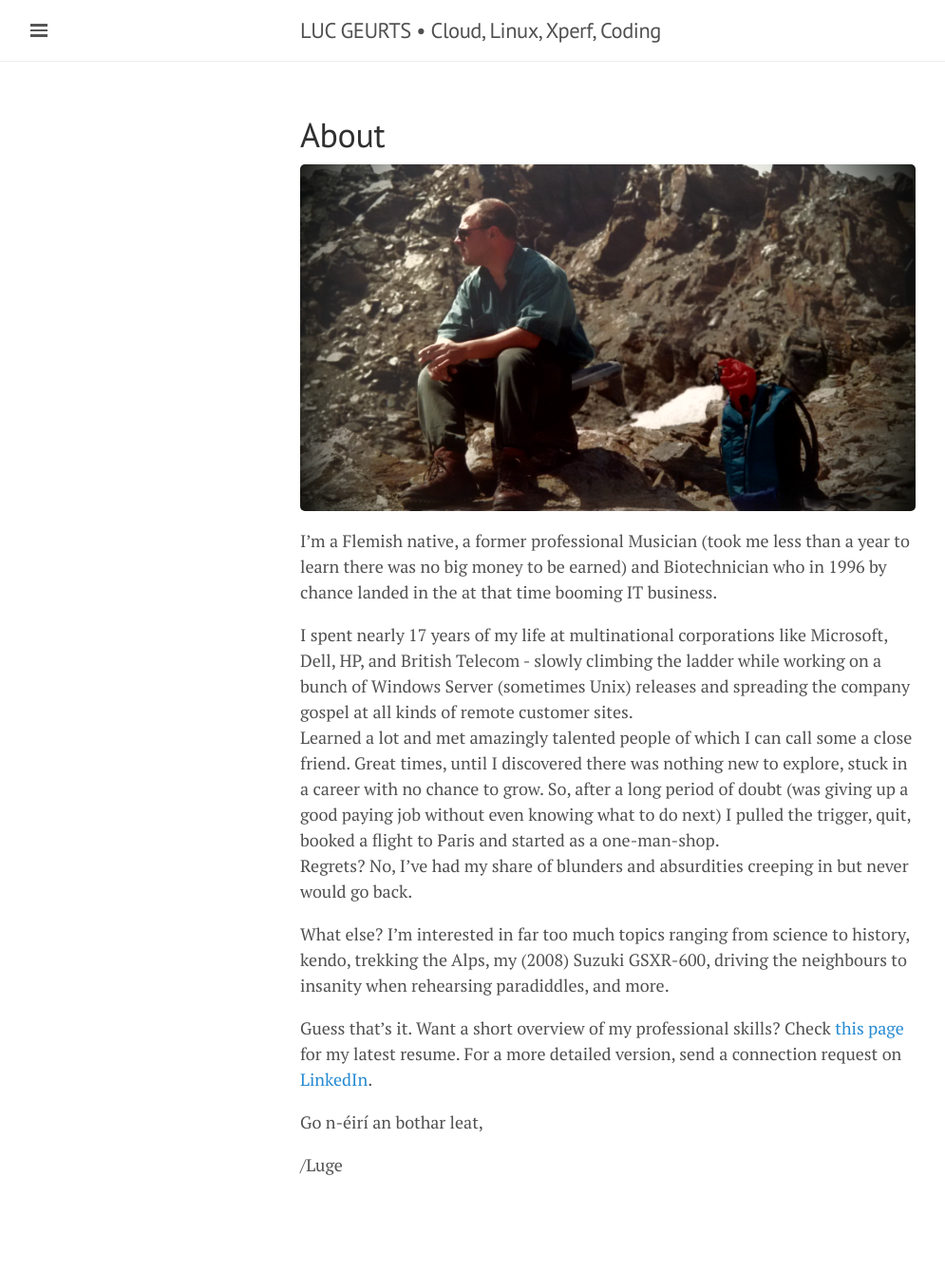
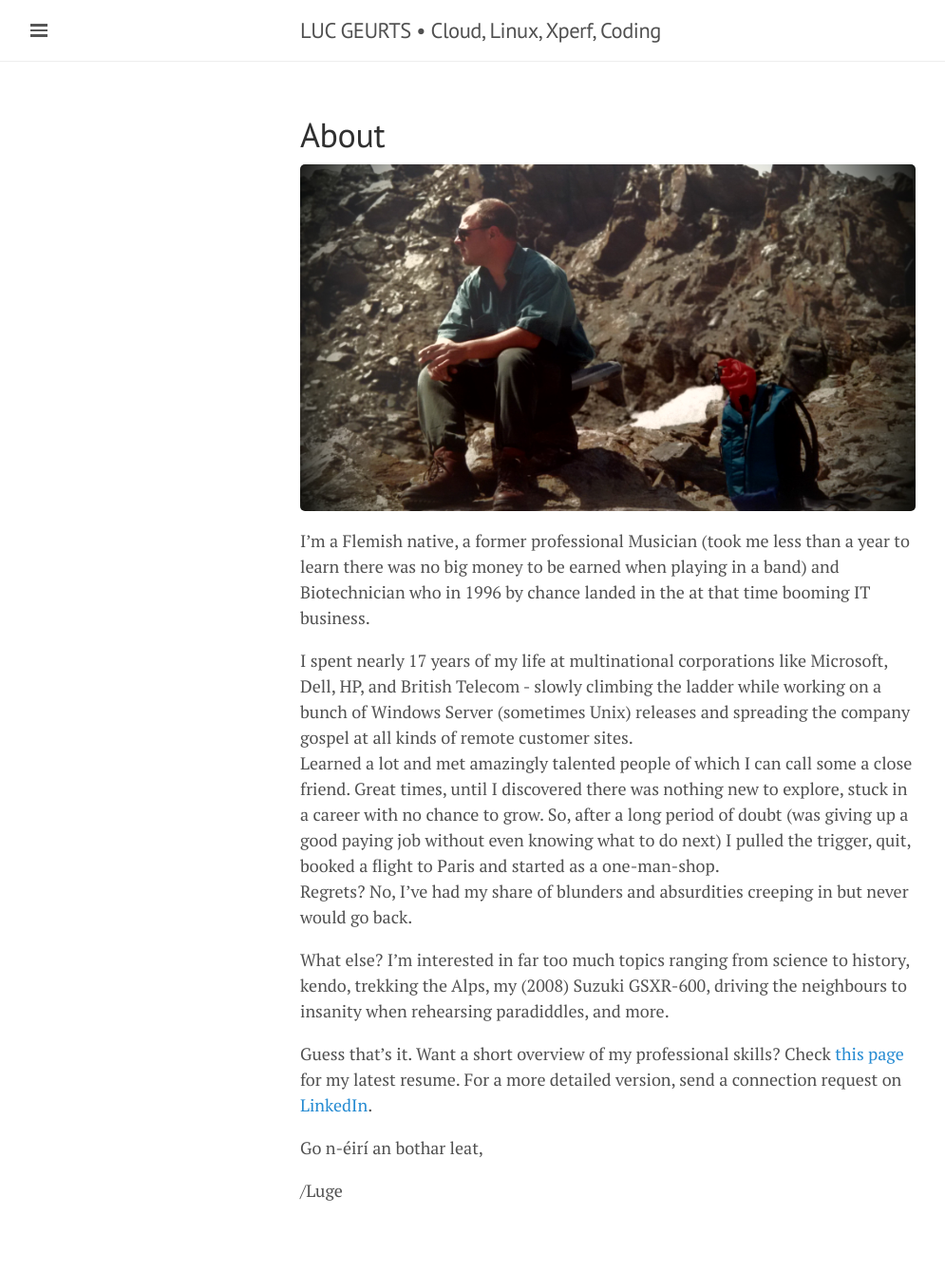
Before and after one commit to lgeurts/lgeurts.github.io, a Jekyll site: the page built from about.md, in a window 1280 px wide. Shown: the whole page at 95% size, without its empty margins (0-995 px from the left). Built offline with Jekyll 4.4.1, drawn with Linux system fonts in a browser that asks for light colours; nearby versions of some CDN libraries; before the commit the page ends 1312 px from its top, so only the background shows below that.

Commit message:
Update about.md

```diff
--- a/about.md
+++ b/about.md
@@ -5,7 +5,7 @@ title: About
 
 ![KNAV Austria](/assets/C2ADV01.jpg)
 
-I’m a Flemish native, a former professional Musician (took me less than a year to learn there was no big money to be earned) and Biotechnician who in 1996 by chance landed in the at that time booming IT business.
+I’m a Flemish native, a former professional Musician (took me less than a year to learn there was no big money to be earned when playing in a band) and Biotechnician who in 1996 by chance landed in the at that time booming IT business.
 
 I spent nearly 17 years of my life at multinational corporations like Microsoft, Dell, HP, and British Telecom - slowly climbing the ladder while working on a bunch of Windows Server (sometimes Unix) releases and spreading the company gospel at all kinds of remote customer sites. <br> Learned a lot and met amazingly talented people of which I can call some a close friend. Great times, until I discovered there was nothing new to explore, stuck in a career with no chance to grow. So, after a long period of doubt (was giving up a good paying job without even knowing what to do next) I pulled the trigger, quit, booked a flight to Paris and started as a one-man-shop. <br>Regrets? No, I've had my share of blunders and absurdities creeping in but never would go back.
 
```
